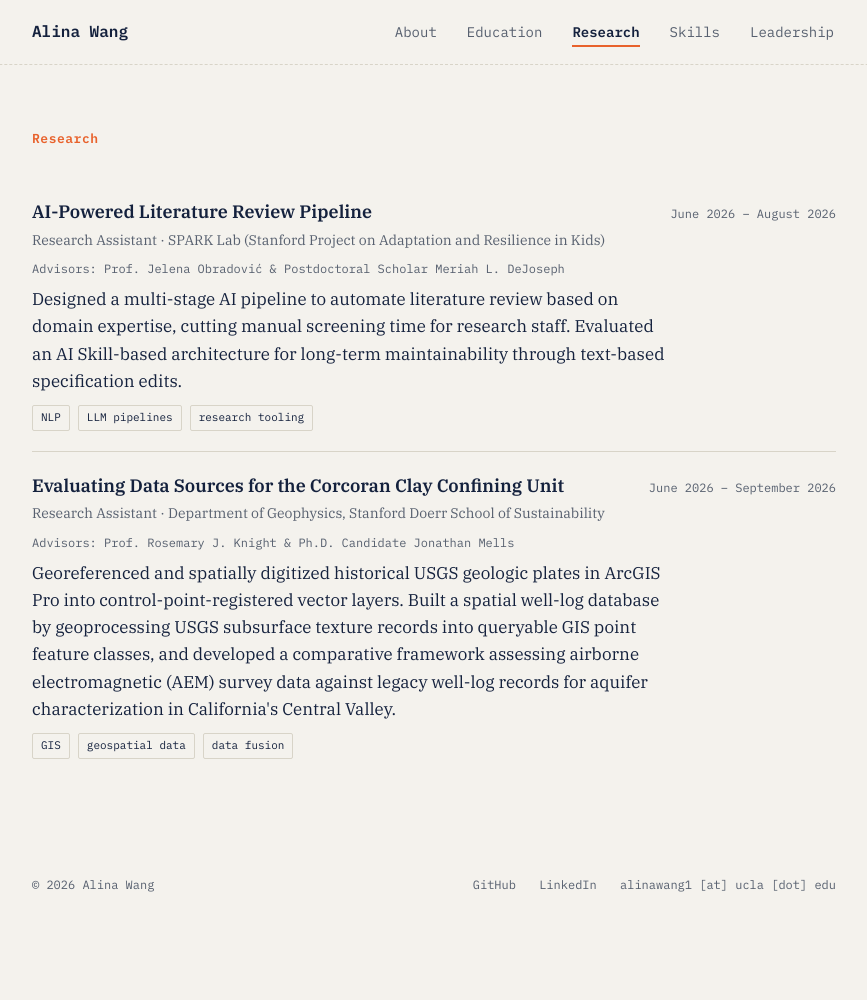
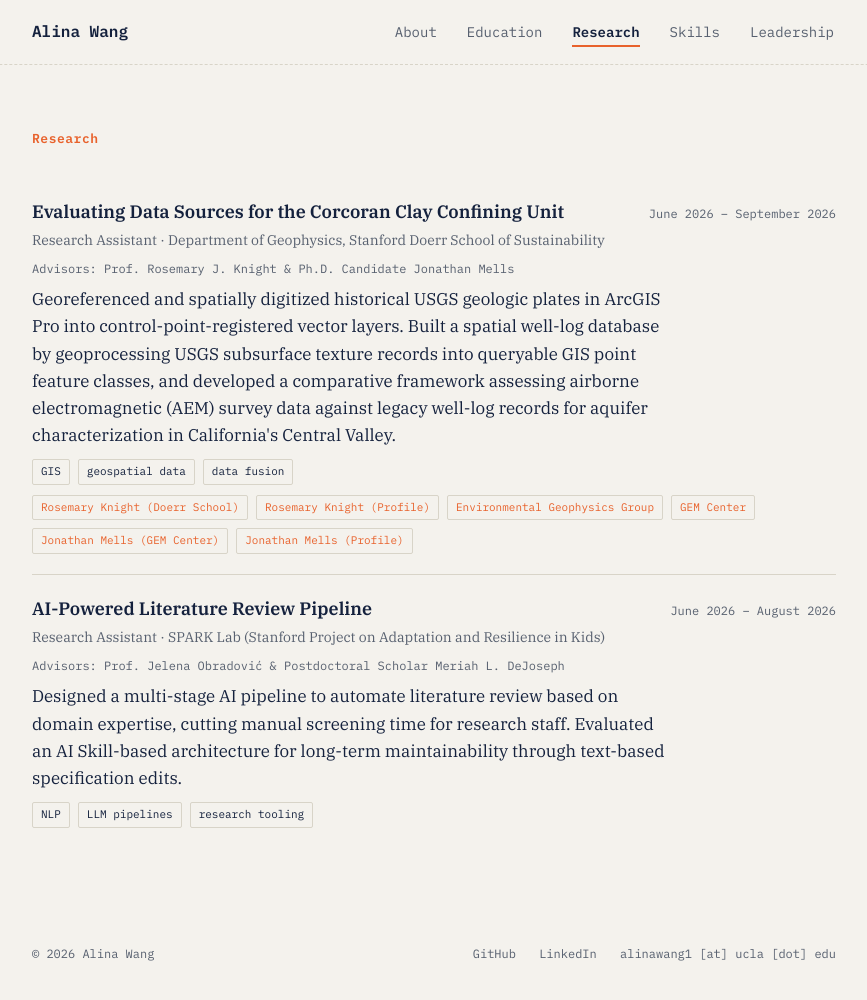
Before and after one commit to alinawwang/alinawang, a Jekyll site: the page built from research/index.html, in a window 1280 px wide and 1019 px high. Shown: the top 1000 px of the window, without its empty margins (206-1073 px from the left). Built offline with Jekyll 4.4.1, drawn with Linux system fonts in a browser that asks for light colours.

Commit message:
Add files via upload

```diff
--- a/_data/research.yml
+++ b/_data/research.yml
@@ -1,15 +1,3 @@
-- title: "AI-Powered Literature Review Pipeline"
-  org: "SPARK Lab (Stanford Project on Adaptation and Resilience in Kids)"
-  role: "Research Assistant"
-  period: "June 2026 – August 2026"
-  advisors: "Prof. Jelena Obradović & Postdoctoral Scholar Meriah L. DeJoseph"
-  description: >
-    Designed a multi-stage AI pipeline to automate literature review
-    based on domain expertise, cutting manual screening time for
-    research staff. Evaluated an AI Skill-based architecture for
-    long-term maintainability through text-based specification edits.
-  tags: [NLP, LLM pipelines, research tooling]
-
 - title: "Evaluating Data Sources for the Corcoran Clay Confining Unit"
   org: "Department of Geophysics, Stanford Doerr School of Sustainability"
   role: "Research Assistant"
@@ -24,3 +12,28 @@
     electromagnetic (AEM) survey data against legacy well-log records
     for aquifer characterization in California's Central Valley.
   tags: [GIS, geospatial data, data fusion]
+  links:
+    - label: "Rosemary Knight (Doerr School)"
+      url: "https://sustainability.stanford.edu/people/rosemary-knight"
+    - label: "Rosemary Knight (Profile)"
+      url: "https://profiles.stanford.edu/rosemary-knight?releaseVersion=11.5.3"
+    - label: "Environmental Geophysics Group"
+      url: "https://enviro.stanford.edu/"
+    - label: "GEM Center"
+      url: "https://gemcenter.stanford.edu/"
+    - label: "Jonathan Mells (GEM Center)"
+      url: "https://gemcenter.stanford.edu/people/jonathan-mells"
+    - label: "Jonathan Mells (Profile)"
+      url: "https://profiles.stanford.edu/jonathan-mells"
+
+- title: "AI-Powered Literature Review Pipeline"
+  org: "SPARK Lab (Stanford Project on Adaptation and Resilience in Kids)"
+  role: "Research Assistant"
+  period: "June 2026 – August 2026"
+  advisors: "Prof. Jelena Obradović & Postdoctoral Scholar Meriah L. DeJoseph"
+  description: >
+    Designed a multi-stage AI pipeline to automate literature review
+    based on domain expertise, cutting manual screening time for
+    research staff. Evaluated an AI Skill-based architecture for
+    long-term maintainability through text-based specification edits.
+  tags: [NLP, LLM pipelines, research tooling]
--- a/assets/css/main.scss
+++ b/assets/css/main.scss
@@ -125,6 +125,16 @@ a { color: var(--color-signal); }
   color: rgba(237, 238, 240, 0.82);
   max-width: var(--measure);
   margin: 0;
+}
+.hero p.tagline a {
+  color: inherit;
+  text-decoration: none;
+  border-bottom: 1px solid transparent;
+  transition: color 0.15s ease, border-color 0.15s ease;
+}
+.hero p.tagline a:hover {
+  color: var(--color-signal);
+  border-color: var(--color-signal);
 }
 .hero .coords {
   display: inline-block;
@@ -258,6 +268,18 @@ section .lede {
   padding: 3px 8px;
   border-radius: 2px;
 }
+.links-row { margin-top: 10px; }
+.tag-link {
+  color: var(--color-signal);
+  text-decoration: none;
+  cursor: pointer;
+  transition: background-color 0.15s ease, color 0.15s ease;
+}
+.tag-link:hover {
+  background: var(--color-signal);
+  color: #fff;
+  border-color: var(--color-signal);
+}
 
 /* skills */
 .skill-group { margin-bottom: 18px; }
--- a/index.html
+++ b/index.html
@@ -6,7 +6,7 @@ title: Home
 <section class="hero">
   <div class="wrap">
     <h1>{{ site.title }}</h1>
-    <p class="tagline">{{ site.tagline }}</p>
+    <p class="tagline"><a href="https://www.cs.ucla.edu/">{{ site.tagline }}</a></p>
     <span class="coords">UCLA · Computer Science</span>
     <div class="hero-contact">
       <span class="email-obfuscated">{{ site.email | replace: "@", " [at] " | replace: ".", " [dot] " }}</span>
--- a/research/index.html
+++ b/research/index.html
@@ -18,6 +18,11 @@ title: Research
       <div class="tags">
         {% for t in r.tags %}<span class="tag">{{ t }}</span>{% endfor %}
       </div>
+      {% if r.links %}
+      <div class="tags links-row">
+        {% for l in r.links %}<a class="tag tag-link" href="{{ l.url }}" target="_blank" rel="noopener">{{ l.label }}</a>{% endfor %}
+      </div>
+      {% endif %}
     </div>
     {% endfor %}
   </div>
```
